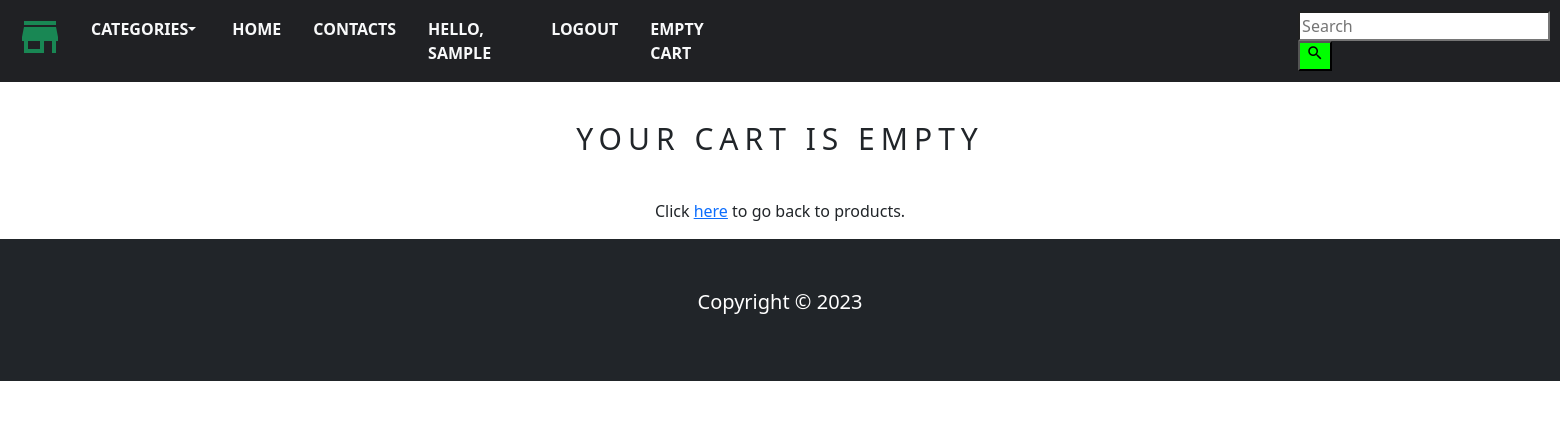
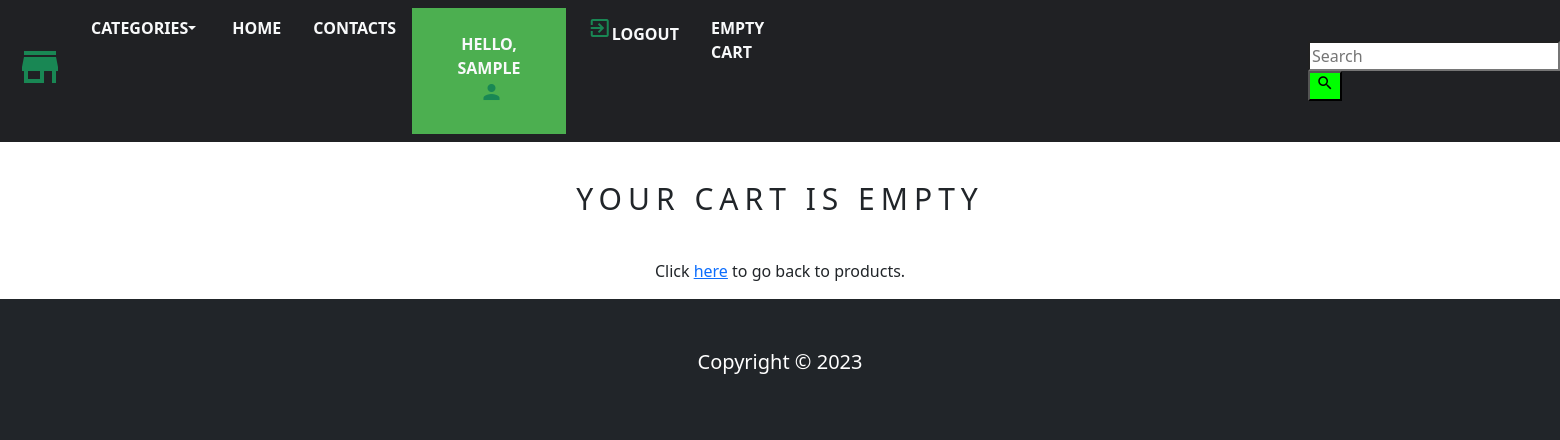
Before and after one commit to IlyaKavaleu/Shop, a Django app: page /cart in a window 1560 px wide. Shown: the top 440 px of the page. Run offline with Django 4.2, Linux system fonts and the light colour scheme; the visitor is signed in with stand-in values (Sample User, id 1); data that the repository does not hold is empty; some libraries are stand-ins or nearby versions.

Commit message:
Update htmls and add login and logout

```diff
--- a/ecommerce_project/shop/forms.py
+++ b/ecommerce_project/shop/forms.py
@@ -11,4 +11,4 @@ class SignUpForm(UserCreationForm):
     class Meta:
         model = User
         fields = ('first_name', 'last_name', 'username',
-                  'password1', 'password2', 'email',)
+                  'password1', 'password2', 'email')
--- a/ecommerce_project/shop/static/css/base.css
+++ b/ecommerce_project/shop/static/css/base.css
@@ -20,3 +20,7 @@
     color: red;
     font-weight: bold;
 }
+
+.custom_div {
+    margin-bottom: 20px; !important
+}
--- a/ecommerce_project/shop/templates/shop/navbar.html
+++ b/ecommerce_project/shop/templates/shop/navbar.html
@@ -4,7 +4,7 @@
         <a href="{% url 'shop:home' %}" class="navbar-brand" style="padding-right: 10px;"><i class="material-icons text-success md-48">store</i></a>
         <ul class="navbar-nav" style="padding-left: 1px;">
             <li class="nav-item dropdown">
-                <a class="nav-link text-light text-uppercase px-3 dropdown-toggle" style="font-weight: bold;" data-toggle="dropdown" href="">Categories</a>
+                <a class="nav-link text-light text-uppercase px-3 dropdown-toggle" style="font-weight: bold;" data-toggle="dropdown">Categories</a>
                 <div class="dropdown">
                     <div class="dropdown-content">
                         <a class="dropdown-item" href="{% url 'shop:home' %}">All products</a>
@@ -17,13 +17,33 @@
             <li class="nav-item"><a class="nav-link text-light text-uppercase font-weight-bold px-3" style="font-weight: bold;" href="{% url 'shop:home' %}">Home</a></li>
             <li class="nav-item"><a class="nav-link text-light text-uppercase font-weight-bold px-3" style="font-weight: bold;" href="#">Contacts</a></li>
 
-                {% if user.is_authenticated %}
-                    <li class="nav-item"><a class="nav-link text-light text-uppercase font-weight-bold px-3" style="font-weight: bold;">Hello, {{ user.username }}</a></li>
-                    <li class="nav-item"><a class="nav-link text-light text-uppercase font-weight-bold px-3" style="font-weight: bold;" href="{% url 'shop:logout' %}">LogOut</a></li>
-                {% else %}
-                    <li class="nav-item"><a class="nav-link text-light text-uppercase font-weight-bold px-3" style="font-weight: bold;" href="{% url 'shop:signup' %}">SignUp</a></li>
-                    <li class="nav-item"><a class="nav-link text-light text-uppercase font-weight-bold px-3" style="font-weight: bold;" href="{% url 'shop:login' %}">Login</a></li>
-                {% endif %}
+                <li class="dropdown">
+                      <button class="dropbtn"><li><a class="nav-link text-light text-uppercase font-weight-bold px-3" style="font-weight: bold;">Hello, {{ request.user.first_name }}<i style="padding-left:5px;" class="material-icons text-success md-24">person</i></a></button>
+                      <div class="dropdown-content">
+                          {% if request.user.is_authenticated and request.user.first_name %}
+                                <a href="{% url 'shop:logout' %}">Logout</a>
+                          {% else %}
+                                <a href="{% url 'shop:login' %}">Login</a>
+                                <a href="{% url 'shop:signup' %}">SignUp</a>
+                          {% endif %}
+                      </div>
+                </li>
+            </li>
+
+        <ul class="navbar-nav" style="padding-left: 1px;">
+                        {% if request.user.is_authenticated and request.user.first_name %}
+                            <li class="nav-item dropdown">
+                            </li>
+                            <li class="dropdown-item"><a class="nav-link text-light text-uppercase font-weight-bold px-3" style="font-weight: bold;" href="{% url 'shop:logout' %}"><i style="padding-left:5px;" class="material-icons text-success md-24">exit_to_app</i>LogOut</a></li></li>
+                        {% else %}
+                            <li class="dropdown-item"><a class="nav-link text-light text-uppercase font-weight-bold px-3" style="font-weight: bold;" href="{% url 'shop:signup' %}">SignUp</a></li>
+                            <li class="dropdown-item"><a class="nav-link text-light text-uppercase font-weight-bold px-3" style="font-weight: bold;" href="{% url 'shop:login' %}">Login</a></li>
+                        {% endif %}
+                            </div>
+                        </div>
+                    </ul>
+
+
 
             {% if item_count > 0 %}
                 <li class="nav-item"><a class="nav-link text-light text-uppercase font-weight-bold px-3" style="font-weight: bold;" href="">
@@ -33,7 +53,7 @@
             {% endif %}
                 <li class="nav-item"><a class="nav-link text-light text-uppercase font-weight-bold px-3" style="font-weight: bold;">Empty cart</a></li>
         </ul>
-        <form class="form-inline" style="padding-left: 560px;">
+        <form class="form-inline" style="padding-left: 520px;">
             <div class="input-group">
                 <input type="text" placeholder="Search" style="padding-right: 15px;">
                 <div>
--- a/ecommerce_project/shop/urls.py
+++ b/ecommerce_project/shop/urls.py
@@ -1,5 +1,6 @@
 from . import views
 from django.urls import path
+
 
 app_name = 'shop'
 
@@ -14,7 +15,7 @@ urlpatterns = [
     path('cart/remove/<int:product_id>', views.cart_remove, name='cart_remove'),
     path('cart/cart_remove_all_stock_from_cart/<int:product_id>', views.remove_all_stock_from_cart, name='remove_all_stock_from_cart'),
     path('cart/remove_all/', views.cart_remove_all, name='cart_remove_all'),
-    path('account/create/signup/', views.signupView, name='signup'),
+    path('account/create/', views.signupView, name='signup'),
     path('account/login/', views.loginView, name='login'),
     path('account/logout/', views.logoutView, name='logout'),
 ]
--- a/ecommerce_project/shop/views.py
+++ b/ecommerce_project/shop/views.py
@@ -1,3 +1,4 @@
+from django.contrib.auth.views import LoginView
 from django.shortcuts import render, get_object_or_404, redirect
 from django.http import HttpResponse
 from .models import Product, Category, Cart, CartItem
@@ -96,14 +97,15 @@ def cart_remove_all(request):
 
 def signupView(request):
     if request.method == 'POST':
-        form = SignUpForm(data=request.POST)
+        form = SignUpForm(request.POST)
         if form.is_valid():
             form.save()
             username = form.cleaned_data.get('username')
             signup_user = User.objects.get(username=username)
             user_group = Group.objects.get(name='User')
             user_group.user_set.add(signup_user)
-            redirect('shop:login')
+            login(request, signup_user)
+            return redirect('shop:home')
     else:
         form = SignUpForm()
     context = {'form': form}
@@ -112,16 +114,12 @@ def signupView(request):
 
 def loginView(request):
     if request.method == 'POST':
-        form = AuthenticationForm(request.POST)
-        if form.is_valid():
-            username = request.POST['username']
-            password = request.POST['password']
-            user = authenticate(username=username, password=password)
-            if user:
-                login(request, user)
-                return redirect('shop:home')
-            else:
-                return redirect('shop:signup')
+        user = authenticate(request, username=request.POST['username'], password=request.POST['password'])
+        if user is not None:
+            login(request, user)
+            return redirect('shop:home')
+        else:
+            return redirect('shop:signup')
     else:
         form = AuthenticationForm()
     context = {'form': form}
```
Also changed, not shown: ecommerce_project/shop/templates/shop/login.html (+6 -2 lines), ecommerce_project/shop/templates/shop/signup.html (+4 -5 lines).
